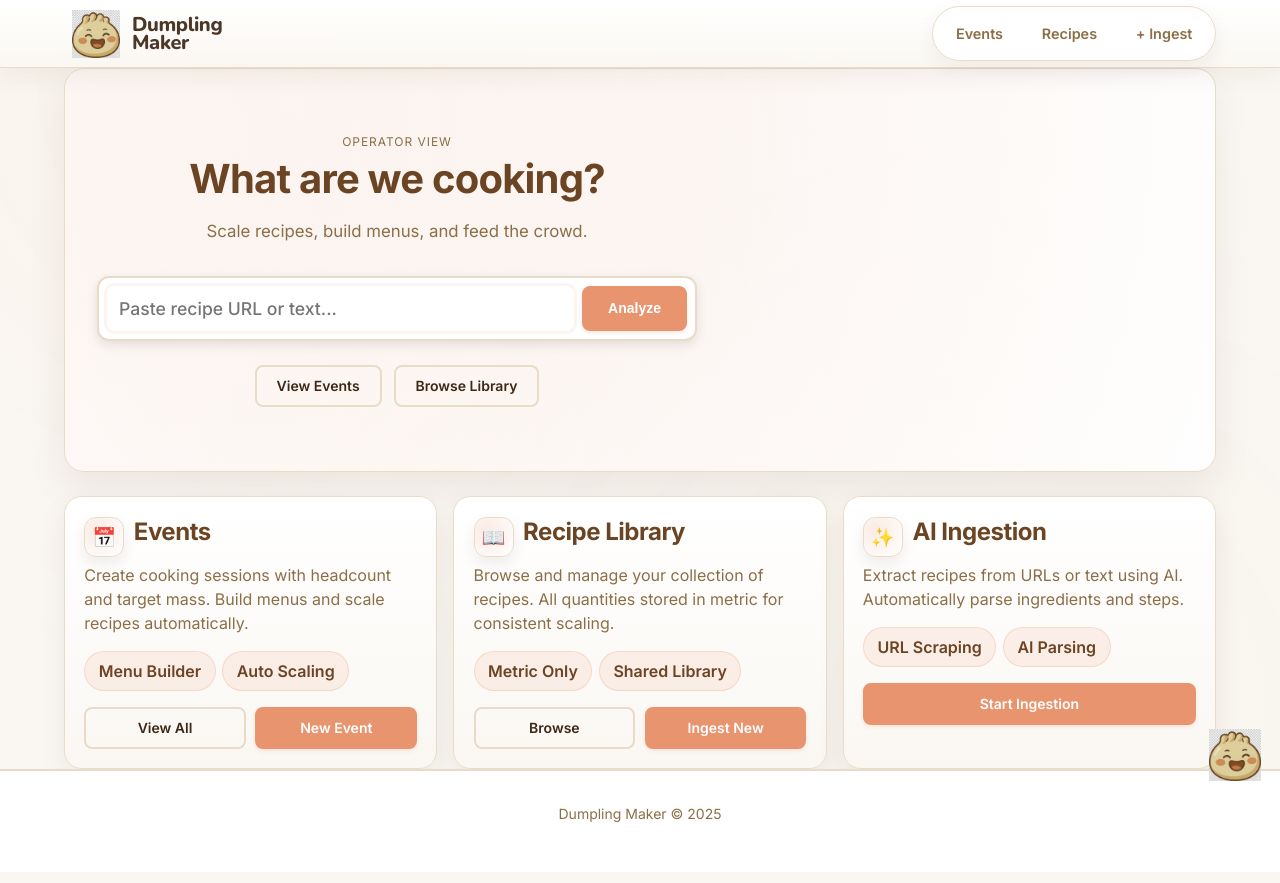
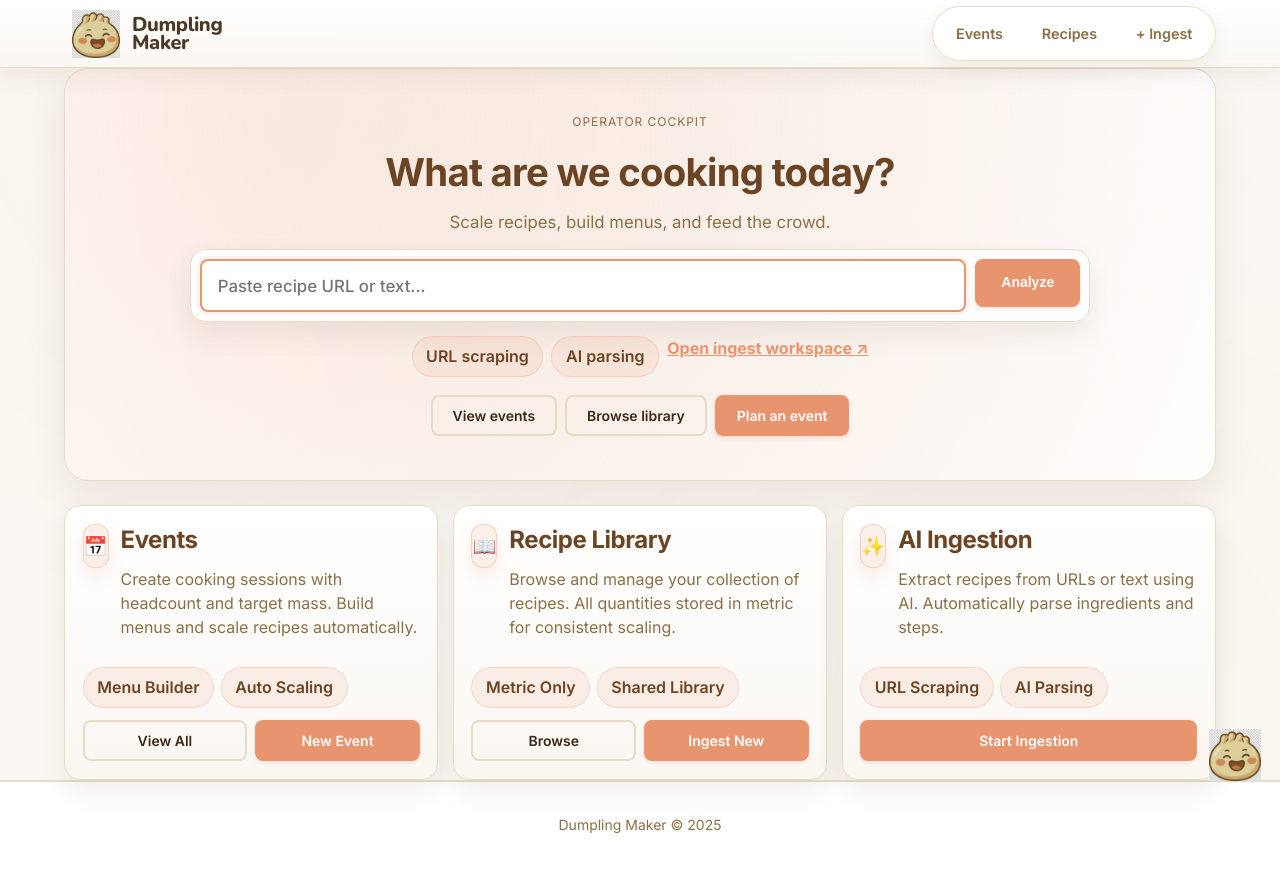
Before and after one commit to liminm/recipe-scaler-formatter, a Next.js app: page / in a window 1280 px wide. Built offline with nearby package versions, Linux system fonts and the light colour scheme.

Commit message:
feat: Redesign home page UI with updated layout, styling, and class names.

```diff
--- a/src/app/globals.css
+++ b/src/app/globals.css
@@ -1133,6 +1133,221 @@ body.chili-mode .nav-link.active {
   gap: 0.5rem;
 }
 
+.home {
+  display: flex;
+  flex-direction: column;
+  gap: 1.5rem;
+}
+
+.home-hero {
+  display: flex;
+  justify-content: center;
+  padding: 2.75rem 2rem;
+  border-radius: 1.5rem;
+  border: 1px solid var(--color-border);
+  background: radial-gradient(circle at 18% 15%, rgba(232, 149, 111, 0.16), rgba(255, 255, 255, 0.95)),
+    radial-gradient(circle at 90% 10%, rgba(212, 165, 116, 0.14), rgba(255, 255, 255, 0.96));
+  box-shadow: 0 18px 42px rgba(61, 40, 23, 0.08);
+}
+
+.hero-shell {
+  width: min(900px, 100%);
+  display: flex;
+  flex-direction: column;
+  align-items: center;
+  gap: 0.9rem;
+}
+
+.hero-copy {
+  display: flex;
+  flex-direction: column;
+  gap: 0.75rem;
+}
+
+.hero-title {
+  font-size: 2.4rem;
+  line-height: 1.2;
+  margin: 0;
+}
+
+.hero-subtitle {
+  margin: 0;
+  color: var(--color-text-muted);
+  font-size: 1.05rem;
+}
+
+.hero-signals {
+  display: flex;
+  gap: 0.5rem;
+  flex-wrap: wrap;
+  margin-top: 0.35rem;
+}
+
+.signal-chip {
+  display: inline-flex;
+  align-items: center;
+  gap: 0.35rem;
+  padding: 0.3rem 0.7rem;
+  border-radius: 999px;
+  background: rgba(232, 149, 111, 0.12);
+  border: 1px solid rgba(232, 149, 111, 0.35);
+  color: var(--color-brown);
+  font-weight: 700;
+  font-size: 0.85rem;
+  box-shadow: inset 0 1px 0 rgba(255, 255, 255, 0.7);
+}
+
+.hero-buttons {
+  display: flex;
+  gap: 0.5rem;
+  flex-wrap: wrap;
+  margin-top: 0.25rem;
+}
+
+.hero-footnotes {
+  display: flex;
+  gap: 0.5rem;
+  flex-wrap: wrap;
+  margin-top: 0.35rem;
+}
+
+.footnote-pill {
+  display: inline-flex;
+  align-items: center;
+  gap: 0.4rem;
+  padding: 0.4rem 0.65rem;
+  border-radius: 0.85rem;
+  border: 1px dashed var(--color-border);
+  background: var(--color-surface);
+  color: var(--color-text-muted);
+  font-weight: 600;
+}
+
+.hero-panel {
+  border: 1px solid var(--color-border);
+  border-radius: 1.25rem;
+  padding: 1.25rem;
+  background: linear-gradient(180deg, rgba(255, 255, 255, 0.96) 0%, rgba(250, 247, 242, 0.98) 100%);
+  box-shadow: 0 14px 32px rgba(61, 40, 23, 0.08);
+  display: flex;
+  flex-direction: column;
+  gap: 0.75rem;
+}
+
+.panel-head {
+  display: flex;
+  justify-content: space-between;
+  align-items: flex-start;
+  gap: 0.75rem;
+}
+
+.ingest-form {
+  display: flex;
+  gap: 0.65rem;
+  align-items: center;
+}
+
+.hero-input {
+  flex: 1;
+  font-size: 1.05rem;
+  padding: 0.9rem 1rem;
+}
+
+.hero-submit {
+  padding-inline: 1.5rem;
+  height: 48px;
+}
+
+.hero-search {
+  width: 100%;
+  display: grid;
+  grid-template-columns: 1fr auto;
+  gap: 0.6rem;
+  padding: 0.55rem;
+  border-radius: 0.95rem;
+  border: 1px solid var(--color-border);
+  background: rgba(255, 255, 255, 0.92);
+  box-shadow: 0 12px 28px rgba(61, 40, 23, 0.08);
+}
+
+.hero-row {
+  display: flex;
+  gap: 0.5rem;
+  flex-wrap: wrap;
+  justify-content: center;
+}
+
+.hero-buttons {
+  justify-content: center;
+}
+
+.panel-foot {
+  display: flex;
+  gap: 0.5rem;
+  flex-wrap: wrap;
+  align-items: center;
+}
+
+.hero-link {
+  font-weight: 700;
+}
+
+.home-grid {
+  display: grid;
+  grid-template-columns: repeat(auto-fit, minmax(260px, 1fr));
+  gap: 0.9rem;
+}
+
+.home-card {
+  position: relative;
+  display: flex;
+  flex-direction: column;
+  gap: 0.75rem;
+  border: 1px solid var(--color-border);
+  border-radius: 1rem;
+  padding: 1.1rem;
+  background: linear-gradient(180deg, rgba(255, 255, 255, 0.97) 0%, rgba(250, 247, 242, 0.97) 100%);
+  box-shadow: 0 12px 28px rgba(61, 40, 23, 0.08);
+  transition: transform 0.2s ease, box-shadow 0.2s ease, border-color 0.2s ease;
+}
+
+.home-card:hover {
+  transform: translateY(-3px);
+  border-color: var(--color-border-hover);
+  box-shadow: 0 16px 36px rgba(61, 40, 23, 0.12);
+}
+
+.home-card-top {
+  display: flex;
+  gap: 0.75rem;
+  align-items: flex-start;
+}
+
+.icon-badge {
+  width: 44px;
+  height: 44px;
+  border-radius: 12px;
+  display: grid;
+  place-items: center;
+  background: rgba(232, 149, 111, 0.14);
+  border: 1px solid rgba(232, 149, 111, 0.35);
+  font-size: 1.2rem;
+  box-shadow: 0 8px 16px rgba(232, 149, 111, 0.18);
+}
+
+.home-card-tags {
+  display: flex;
+  gap: 0.4rem;
+  flex-wrap: wrap;
+}
+
+.home-card-actions {
+  display: grid;
+  grid-template-columns: repeat(auto-fit, minmax(140px, 1fr));
+  gap: 0.5rem;
+  align-items: stretch;
+}
+
 .recipe-page {
   display: flex;
   flex-direction: column;
@@ -1560,6 +1775,14 @@ body.chili-mode .nav-link.active {
 }
 
 @media (max-width: 960px) {
+  .home-hero {
+    padding: 2rem 1.25rem;
+  }
+
+  .home-grid {
+    grid-template-columns: 1fr;
+  }
+
   .recipe-body {
     grid-template-columns: 1fr;
   }
@@ -1614,6 +1837,14 @@ body.chili-mode .nav-link.active {
 }
 
 @media (max-width: 640px) {
+  .home-hero {
+    padding: 1.6rem 1rem;
+  }
+
+  .hero-search {
+    grid-template-columns: 1fr;
+  }
+
   .topbar-content {
     flex-direction: column;
     align-items: flex-start;
--- a/src/app/page.tsx
+++ b/src/app/page.tsx
@@ -32,64 +32,66 @@ const highlights = [
 
 export default function Home() {
   return (
-    <div className="dashboard">
-      <section className="dash-hero" style={{ flexDirection: 'column', alignItems: 'center', textAlign: 'center', padding: '4rem 2rem' }}>
-        <div style={{ maxWidth: '600px', width: '100%' }}>
-          <p className="eyebrow" style={{ justifyContent: 'center' }}>Operator view</p>
-          <h1 className="dash-title" style={{ fontSize: '2.5rem', marginBottom: '1rem' }}>What are we cooking?</h1>
-          <p className="text-muted dash-subtitle" style={{ marginBottom: '2rem' }}>
+    <div className="home">
+      <section className="home-hero">
+        <div className="hero-shell">
+          <div className="eyebrow" style={{ justifyContent: 'center' }}>Operator cockpit</div>
+          <h1 className="hero-title" style={{ textAlign: 'center' }}>What are we cooking today?</h1>
+          <p className="hero-subtitle" style={{ textAlign: 'center' }}>
             Scale recipes, build menus, and feed the crowd.
           </p>
 
-          {/* Quick Ingest Form */}
-          <form
-            action="/staging"
-            method="GET"
-            className="card"
-            style={{ padding: '0.5rem', display: 'flex', gap: '0.5rem', boxShadow: '0 4px 12px rgba(0,0,0,0.1)' }}
-          >
+          <form action="/staging" method="GET" className="hero-search">
             <input
               type="text"
               name="q"
               placeholder="Paste recipe URL or text..."
-              className="input-field"
-              style={{ flex: 1, border: 'none', fontSize: '1.1rem', padding: '0.75rem' }}
+              className="input-field hero-input"
               autoFocus
             />
-            <button type="submit" className="btn btn-primary" style={{ padding: '0 1.5rem' }}>
+            <button type="submit" className="btn btn-primary hero-submit">
               Analyze
             </button>
           </form>
 
-          <div className="dash-actions" style={{ justifyContent: 'center', marginTop: '1.5rem' }}>
+          <div className="hero-row">
+            <span className="chip chip-soft">URL scraping</span>
+            <span className="chip chip-soft">AI parsing</span>
+            <Link href="/staging" className="text-primary hero-link">Open ingest workspace ↗</Link>
+          </div>
+
+          <div className="hero-buttons">
             <Link href="/events" className="btn btn-secondary">
-              View Events
+              View events
             </Link>
             <Link href="/recipes" className="btn btn-secondary">
-              Browse Library
+              Browse library
+            </Link>
+            <Link href="/events/new" className="btn btn-primary">
+              Plan an event
             </Link>
           </div>
         </div>
       </section>
 
-      <section className="dash-grid">
+      <section className="home-grid">
         {highlights.map((card) => (
-          <div key={card.title} className="dash-card">
+          <div key={card.title} className="home-card">
+            <div className="home-card-top">
+              <span className="icon-badge">{card.icon}</span>
               <div>
-              <div className="dash-card-head">
-                <span className="dash-icon">{card.icon}</span>
                 <h2>{card.title}</h2>
+                <p className="text-muted">{card.desc}</p>
               </div>
-              <p className="text-muted">{card.desc}</p>
-              <div className="dash-tags">
+            </div>
+            <div className="home-card-tags">
               {card.tags.map((tag) => (
                 <span key={tag} className="chip chip-soft">
                   {tag}
                 </span>
               ))}
             </div>
-            </div>
-            <div className="dash-actions-row">
+            <div className="home-card-actions">
               {card.actions.map((action) => (
                 <Link
                   key={action.label}
@@ -103,7 +105,6 @@ export default function Home() {
           </div>
         ))}
       </section>
-
     </div>
   );
 }
```
Lines whose indentation alone changed are shown as unchanged.
